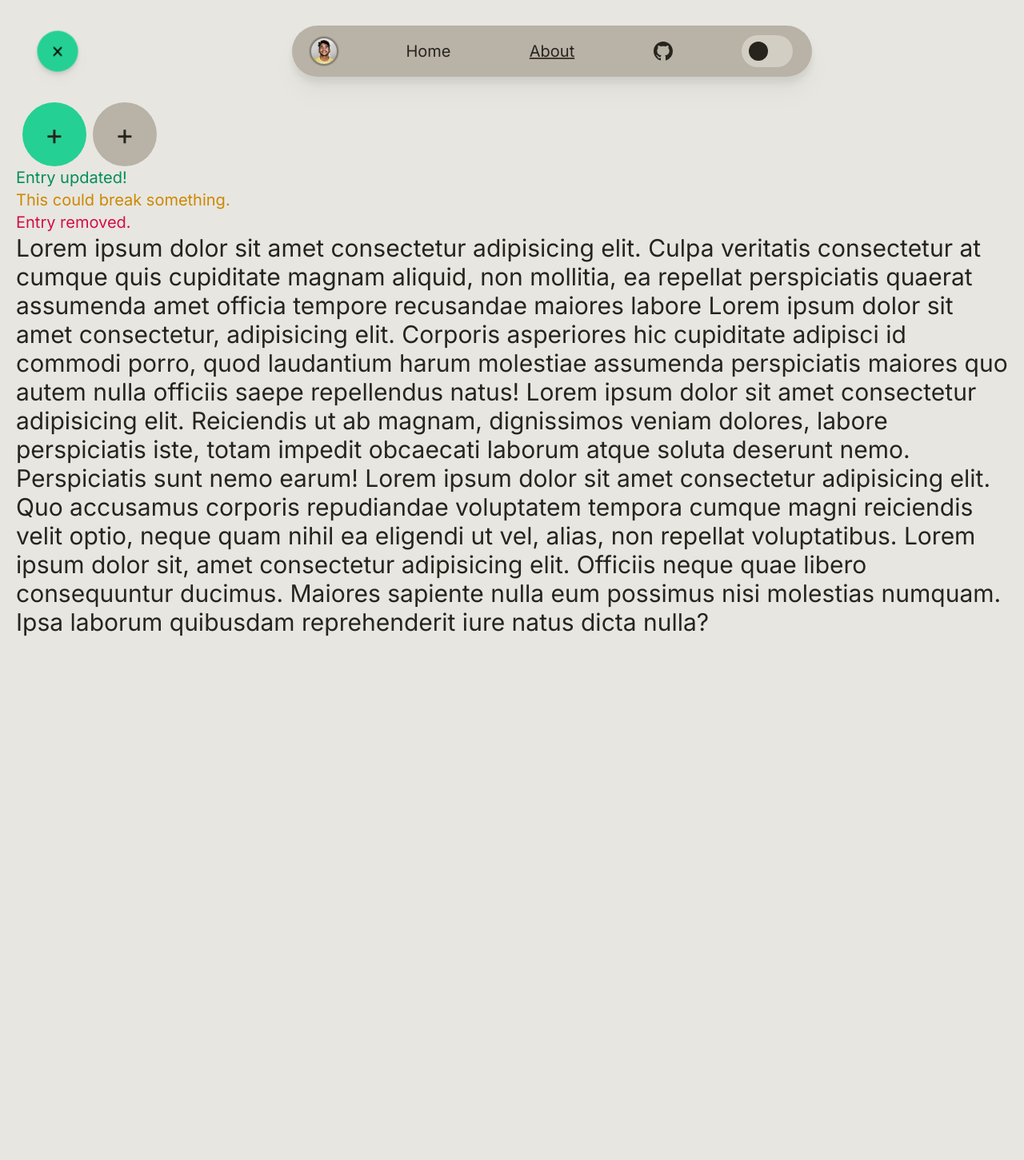
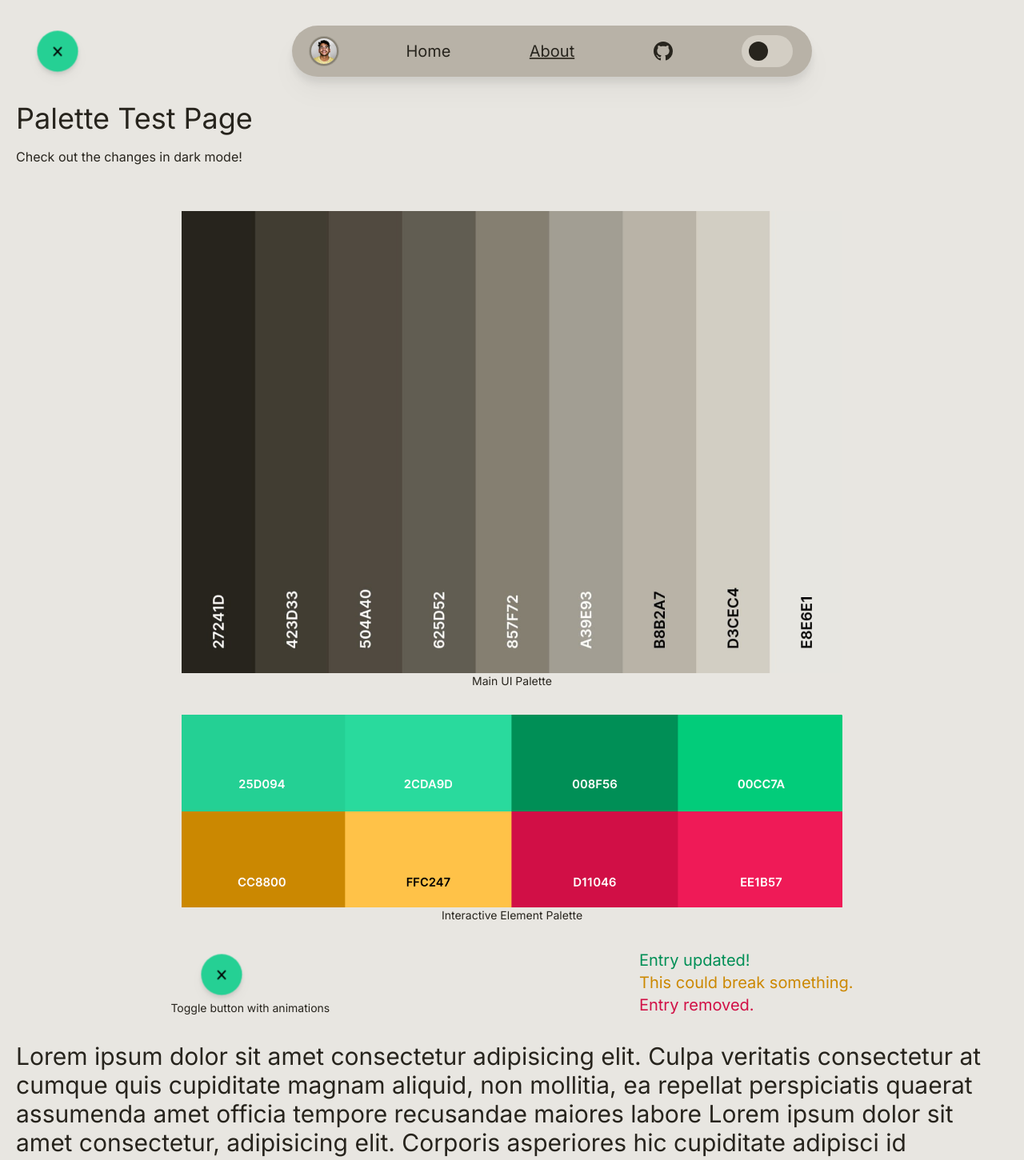
Before and after one commit to theonlynanu/website, a Next.js app: page /about in a window 1280 px wide. Shown: the top 1451 px of the page at 80% size. Before the commit the page ends 800 px from the top, so only its background shows below. Built offline with nearby package versions, Linux system fonts and the light colour scheme.

Commit message:
Add temp landing page preview

```diff
--- /dev/null
+++ b/src/app/about/components/TestButton.tsx
@@ -0,0 +1,80 @@
+'use client'
+import { motion, useCycle } from "framer-motion"
+
+// TODO - Better handle props typing for additional reactive animation
+const HamLine = (props: any) => (
+    <motion.path
+        fill='transparent'
+        stroke='#000'
+        strokeWidth='4'
+        strokeLinecap='round'
+        {...props}
+    />
+)
+
+
+export default function NavToggle() {
+const [isOpen, toggleOpen] = useCycle(true, false)
+
+
+    return (
+        <motion.div className="flex items-center shrink-0 top-2 mx-auto md:ml-8 w-16 h-16 z-10 bg-standard-primary dark:bg-standard-darkprimary rounded-full drop-shadow-lg cursor-pointer"
+
+        whileTap={{scale: 0.9, transition:{duration: 0.2}}}
+        whileHover={{scale: [null, 1.05], transition:{duration:0.2}}}
+        animate={isOpen ? 'open' : 'closed'}
+        variants={{open: {scale:0.8}}}
+    >
+        <motion.svg
+            width='80'
+            height='65'
+            onClick={() => toggleOpen()}
+            viewBox='0 0 80 65'
+                initial='closed'
+                animate = {isOpen ? 'open' : 'closed'}
+            >
+            <HamLine
+                variants={{
+                    closed: {
+                        opacity: 1,
+                        d: 'M28 22 L52 22',},
+                    open: {
+                        opacity: 1,
+                        d: 'M33 40 L47 25',
+                        strokeWidth: 3,
+                    }
+                }}
+                transition={{duration: 0.6}}
+            />
+            <HamLine
+                variants={{
+                    closed: {
+                        opacity: 1,
+                        d: 'M28 32 L52 32'
+                    },
+                    open: {
+                        opacity: 0,
+                        x: -20
+                    }
+                }}
+                transition={{duration: 0.5}}
+                />
+            <HamLine
+                variants={{
+                    closed: {
+                        opacity: 1,
+                        d: 'M28 42 L52 42'
+                    },
+                    open: {
+                        opacity: 1,
+                        d: 'M33 25 L47 40',
+                        strokeWidth: 3
+                    }
+                }}
+                transition={{duration: 0.6}}
+            />
+        </motion.svg>
+
+    </motion.div>
+    )
+}
--- a/src/app/about/page.tsx
+++ b/src/app/about/page.tsx
@@ -1,12 +1,31 @@
-
+import TestButton from './components/TestButton'
 export default function AboutPage() {
 
   return (
     <div>
-      <button className='bg-standard-primary dark:bg-standard-darkprimary text-standard-900 rounded-full p-1 h-20 w-20 text-4xl mx-2'>+</button><button className="bg-standard-300 w-20 h-20 rounded-full text-4xl text-standard-900">+</button>
-      <p className="text-xl text-standard-confirm dark:text-standard-darkconfirm">Entry updated!</p>
-      <p className="text-xl text-standard-warn dark:text-standard-darkwarn">This could break something.</p>
-      <p className="text-xl text-standard-delete dark:text-standard-darkdelete">Entry removed.</p>
+      <h1 className='text-4xl mb-4'>Palette Test Page</h1>
+      <p>Check out the changes in dark mode!</p>
+      <br />
+      <figure className='my-8'>
+        <img className='w-2/3 mx-auto' src='/palette.jpg' />
+        <figcaption className='text-sm text-center'>Main UI Palette</figcaption>
+      </figure>
+      <figure className='my-8'>
+        <img className=' w-2/3 mx-auto' src='/InteractivePalettes.png' />
+        <figcaption className='text-sm text-center'>Interactive Element Palette</figcaption>
+      </figure>
+      <div className='flex flex-row justify-evenly my-8'>
+        <div>
+        <TestButton />
+        <div className='text-sm'>Toggle button with animations</div>
+        </div>
+        <br />
+        <div>
+          <p className="text-xl text-standard-confirm dark:text-standard-darkconfirm">Entry updated!</p>
+          <p className="text-xl text-standard-warn dark:text-standard-darkwarn">This could break something.</p>
+          <p className="text-xl text-standard-delete dark:text-standard-darkdelete">Entry removed.</p>
+        </div>
+      </div>
       <p className="text-3xl dark:text-standard-100 text-standard-900">Lorem ipsum dolor sit amet consectetur adipisicing elit. Culpa veritatis consectetur at cumque quis cupiditate magnam aliquid, non mollitia, ea repellat perspiciatis quaerat assumenda amet officia tempore recusandae maiores labore Lorem ipsum dolor sit amet consectetur, adipisicing elit. Corporis asperiores hic cupiditate adipisci id commodi porro, quod laudantium harum molestiae assumenda perspiciatis maiores quo autem nulla officiis saepe repellendus natus! Lorem ipsum dolor sit amet consectetur adipisicing elit. Reiciendis ut ab magnam, dignissimos veniam dolores, labore perspiciatis iste, totam impedit obcaecati laborum atque soluta deserunt nemo. Perspiciatis sunt nemo earum! Lorem ipsum dolor sit amet consectetur adipisicing elit. Quo accusamus corporis repudiandae voluptatem tempora cumque magni reiciendis velit optio, neque quam nihil ea eligendi ut vel, alias, non repellat voluptatibus. Lorem ipsum dolor sit, amet consectetur adipisicing elit. Officiis neque quae libero consequuntur ducimus. Maiores sapiente nulla eum possimus nisi molestias numquam. Ipsa laborum quibusdam reprehenderit iure natus dicta nulla?</p>
     </div>
   )
--- a/src/app/page.tsx
+++ b/src/app/page.tsx
@@ -10,9 +10,9 @@ export default function Index() {
       {
         // TODO - Framer Motion components will need to be externalized
       }
-      <div>This page is under construction, feel free to check out the preview branch of this project on my Github!</div>
+      <div>This site is under construction, feel free to check out the preview branch of this project on my Github!</div>
       <br />
-      <Link href='/tictactoe' className='rounded-full bg-standard-primary dark:bg-standard-darkprimary py-2 px-4 my-6 text-standard-100 dark:text-standard-900 hover:border-2 hover:border-standard-900 dark:hover:border-standard-100'>
+      <Link href='/tictactoe' className='rounded-full bg-standard-primary dark:bg-standard-darkprimary py-2 px-4 my-6 text-standard-900 hover:border-2 hover:border-standard-900 dark:hover:border-standard-100'>
           Check out the tictactoe demo here!
       </Link>
       {/* <motion.img className='h-24 w-24' src='/profile.png' initial={{y:200}}whileInView={{y: 0}}/> */}
```
Also changed, not shown: public/InteractivePalettes.png (added), public/palette.jpg (added).
